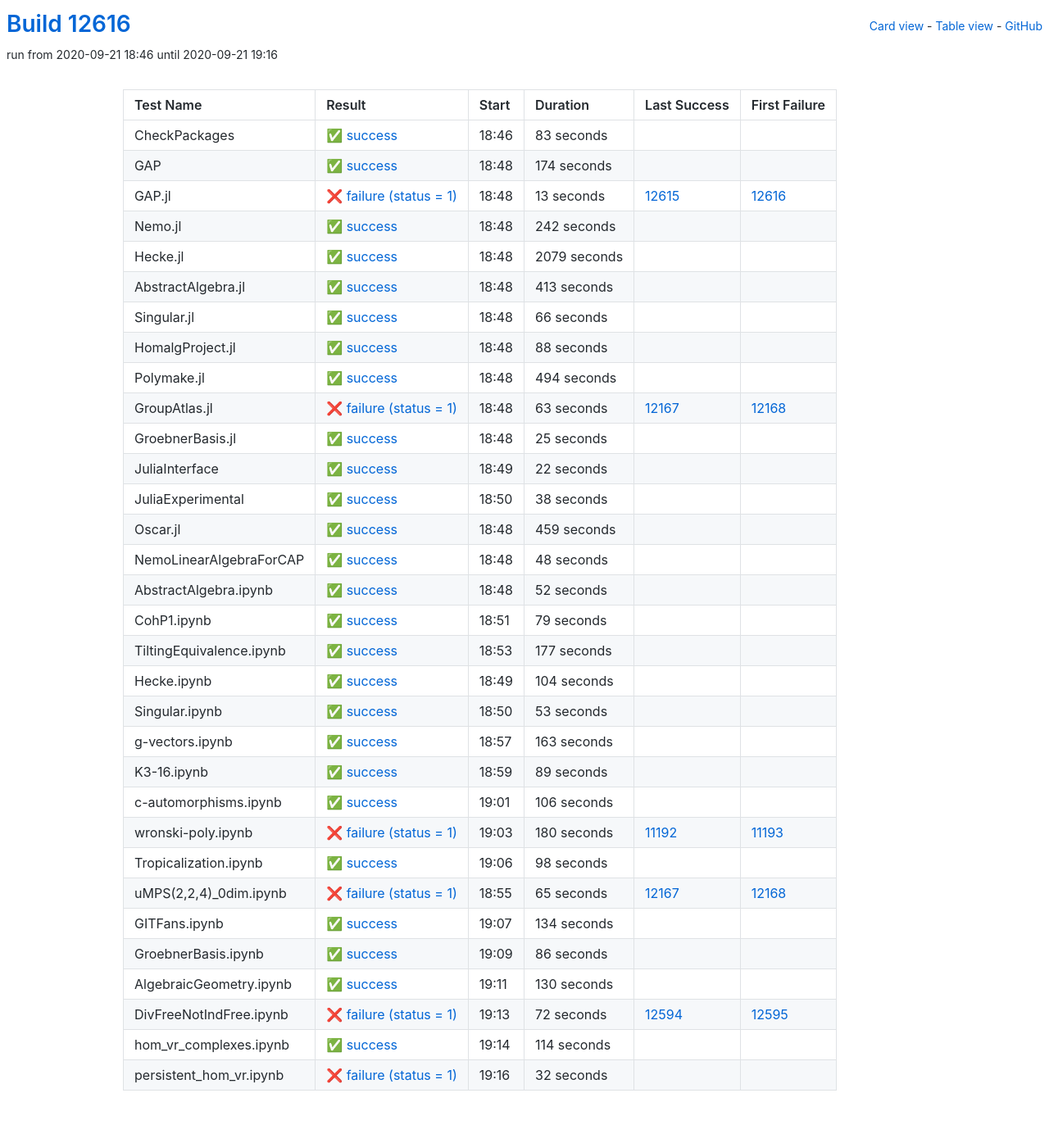
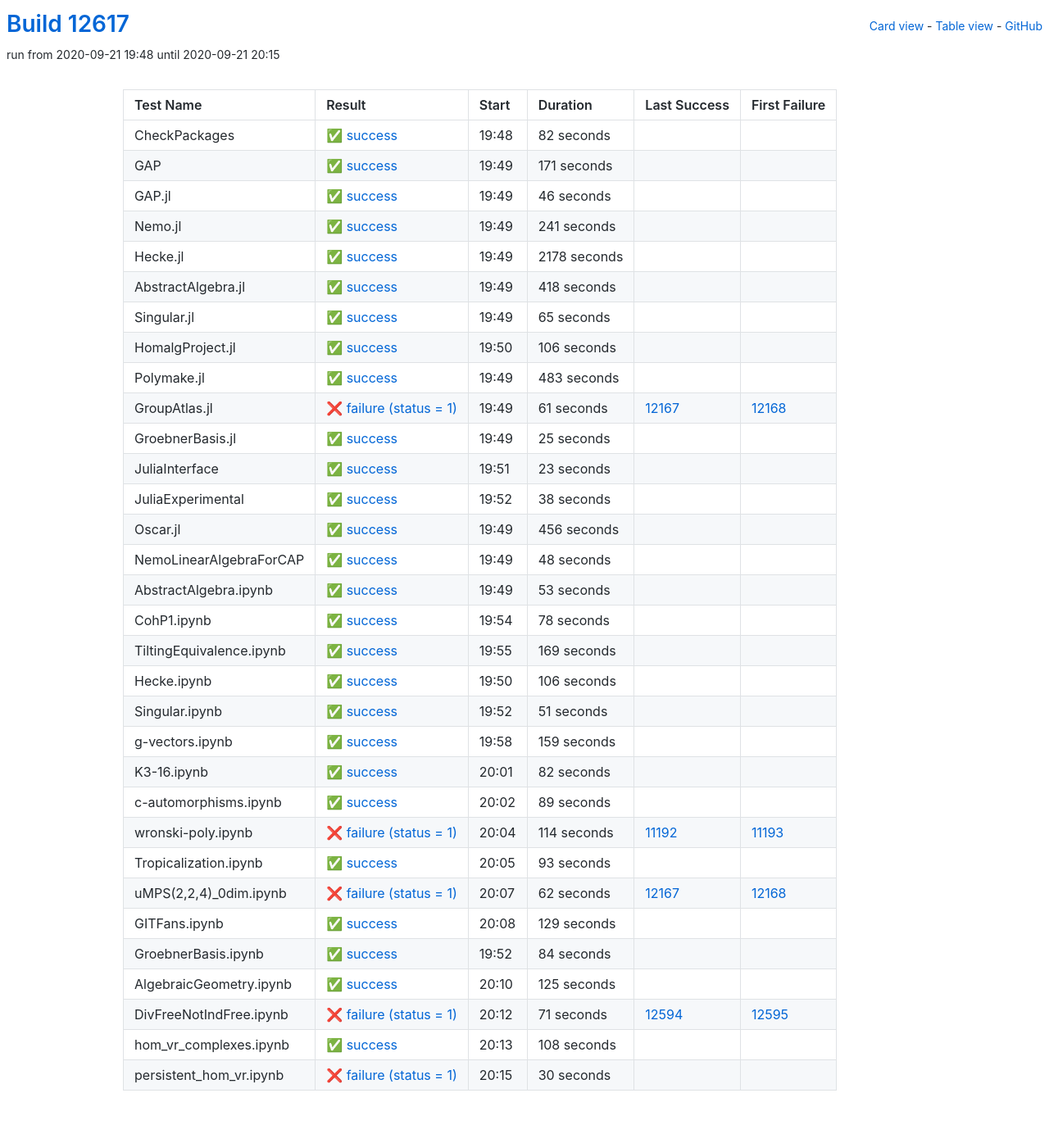
Before and after one commit to oscar-system/oscar-ci-status, a Jekyll site: the page built from table.html, in a window 1280 px wide. Shown: the whole page at 82% size. Built offline with Jekyll 4.4.1, drawn with Linux system fonts in a browser that asks for light colours.

Commit message:
Build #12617

```diff
--- a/_data/ci.yml
+++ b/_data/ci.yml
@@ -1,6 +1,6 @@
 ---
-build: 12616
-build_url: https://oscarci.mathematik.uni-kl.de/job/oscar/12616/
+build: 12617
+build_url: https://oscarci.mathematik.uni-kl.de/job/oscar/12617/
 job: oscar
 organization: oscar-system
 repo: oscar-ci-status
@@ -8,128 +8,128 @@
 tests:
 - name: CheckPackages
   id: checkpackages
-  log: https://oscarci.mathematik.uni-kl.de/job/oscar/12616/artifact/logs/build-12616/CheckPackages.log
-  start: 2020-09-21 18:46
+  log: https://oscarci.mathematik.uni-kl.de/job/oscar/12617/artifact/logs/build-12617/CheckPackages.log
+  start: 2020-09-21 19:48
   success: true
   exitcode: 0
   status: success
-  duration: 83
+  duration: 82
   last_success: false
   last_success_url:
   first_failure: false
   first_failure_url:
 - name: GAP
   id: gap
-  log: https://oscarci.mathematik.uni-kl.de/job/oscar/12616/artifact/logs/build-12616/GAP.log
-  start: 2020-09-21 18:48
+  log: https://oscarci.mathematik.uni-kl.de/job/oscar/12617/artifact/logs/build-12617/GAP.log
+  start: 2020-09-21 19:49
   success: true
   exitcode: 0
   status: success
-  duration: 174
+  duration: 171
   last_success: false
   last_success_url:
   first_failure: false
   first_failure_url:
 - name: GAP.jl
   id: gap-jl
-  log: https://oscarci.mathematik.uni-kl.de/job/oscar/12616/artifact/logs/build-12616/GAP.jl.log
-  start: 2020-09-21 18:48
-  success: false
-  exitcode: 1
-  status: failure
-  duration: 13
-  last_success: 12615
-  last_success_url: https://oscarci.mathematik.uni-kl.de/job/oscar/12615/
-  first_failure: 12616
-  first_failure_url: https://oscarci.mathematik.uni-kl.de/job/oscar/12616/
-- name: Nemo.jl
-  id: nemo-jl
-  log: https://oscarci.mathematik.uni-kl.de/job/oscar/12616/artifact/logs/build-12616/Nemo.jl.log
-  start: 2020-09-21 18:48
+  log: https://oscarci.mathematik.uni-kl.de/job/oscar/12617/artifact/logs/build-12617/GAP.jl.log
+  start: 2020-09-21 19:49
   success: true
   exitcode: 0
   status: success
-  duration: 242
+  duration: 46
+  last_success: false
+  last_success_url:
+  first_failure: false
+  first_failure_url:
+- name: Nemo.jl
+  id: nemo-jl
+  log: https://oscarci.mathematik.uni-kl.de/job/oscar/12617/artifact/logs/build-12617/Nemo.jl.log
+  start: 2020-09-21 19:49
+  success: true
+  exitcode: 0
+  status: success
+  duration: 241
   last_success: false
   last_success_url:
   first_failure: false
   first_failure_url:
 - name: Hecke.jl
   id: hecke-jl
-  log: https://oscarci.mathematik.uni-kl.de/job/oscar/12616/artifact/logs/build-12616/Hecke.jl.log
-  start: 2020-09-21 18:48
+  log: https://oscarci.mathematik.uni-kl.de/job/oscar/12617/artifact/logs/build-12617/Hecke.jl.log
+  start: 2020-09-21 19:49
   success: true
   exitcode: 0
   status: success
-  duration: 2079
+  duration: 2178
   last_success: false
   last_success_url:
   first_failure: false
   first_failure_url:
 - name: AbstractAlgebra.jl
   id: abstractalgebra-jl
-  log: https://oscarci.mathematik.uni-kl.de/job/oscar/12616/artifact/logs/build-12616/AbstractAlgebra.jl.log
-  start: 2020-09-21 18:48
+  log: https://oscarci.mathematik.uni-kl.de/job/oscar/12617/artifact/logs/build-12617/AbstractAlgebra.jl.log
+  start: 2020-09-21 19:49
   success: true
   exitcode: 0
   status: success
-  duration: 413
+  duration: 418
   last_success: false
   last_success_url:
   first_failure: false
   first_failure_url:
 - name: Singular.jl
   id: singular-jl
-  log: https://oscarci.mathematik.uni-kl.de/job/oscar/12616/artifact/logs/build-12616/Singular.jl.log
-  start: 2020-09-21 18:48
+  log: https://oscarci.mathematik.uni-kl.de/job/oscar/12617/artifact/logs/build-12617/Singular.jl.log
+  start: 2020-09-21 19:49
   success: true
   exitcode: 0
   status: success
-  duration: 66
+  duration: 65
   last_success: false
   last_success_url:
   first_failure: false
   first_failure_url:
 - name: HomalgProject.jl
   id: homalgproject-jl
-  log: https://oscarci.mathematik.uni-kl.de/job/oscar/12616/artifact/logs/build-12616/HomalgProject.jl.log
-  start: 2020-09-21 18:48
+  log: https://oscarci.mathematik.uni-kl.de/job/oscar/12617/artifact/logs/build-12617/HomalgProject.jl.log
+  start: 2020-09-21 19:50
   success: true
   exitcode: 0
   status: success
-  duration: 88
+  duration: 106
   last_success: false
   last_success_url:
   first_failure: false
   first_failure_url:
 - name: Polymake.jl
   id: polymake-jl
-  log: https://oscarci.mathematik.uni-kl.de/job/oscar/12616/artifact/logs/build-12616/Polymake.jl.log
-  start: 2020-09-21 18:48
+  log: https://oscarci.mathematik.uni-kl.de/job/oscar/12617/artifact/logs/build-12617/Polymake.jl.log
+  start: 2020-09-21 19:49
   success: true
   exitcode: 0
   status: success
-  duration: 494
+  duration: 483
   last_success: false
   last_success_url:
   first_failure: false
   first_failure_url:
 - name: GroupAtlas.jl
   id: groupatlas-jl
-  log: https://oscarci.mathematik.uni-kl.de/job/oscar/12616/artifact/logs/build-12616/GroupAtlas.jl.log
-  start: 2020-09-21 18:48
+  log: https://oscarci.mathematik.uni-kl.de/job/oscar/12617/artifact/logs/build-12617/GroupAtlas.jl.log
+  start: 2020-09-21 19:49
   success: false
   exitcode: 1
   status: failure
-  duration: 63
+  duration: 61
   last_success: 12167
   last_success_url: https://oscarci.mathematik.uni-kl.de/job/oscar/12167/
   first_failure: 12168
   first_failure_url: https://oscarci.mathematik.uni-kl.de/job/oscar/12168/
 - name: GroebnerBasis.jl
   id: groebnerbasis-jl
-  log: https://oscarci.mathematik.uni-kl.de/job/oscar/12616/artifact/logs/build-12616/GroebnerBasis.jl.log
-  start: 2020-09-21 18:48
+  log: https://oscarci.mathematik.uni-kl.de/job/oscar/12617/artifact/logs/build-12617/GroebnerBasis.jl.log
+  start: 2020-09-21 19:49
   success: true
   exitcode: 0
   status: success
@@ -140,20 +140,20 @@
   first_failure_url:
 - name: JuliaInterface
   id: juliainterface
-  log: https://oscarci.mathematik.uni-kl.de/job/oscar/12616/artifact/logs/build-12616/JuliaInterface.log
-  start: 2020-09-21 18:49
+  log: https://oscarci.mathematik.uni-kl.de/job/oscar/12617/artifact/logs/build-12617/JuliaInterface.log
+  start: 2020-09-21 19:51
   success: true
   exitcode: 0
   status: success
-  duration: 22
+  duration: 23
   last_success: false
   last_success_url:
   first_failure: false
   first_failure_url:
 - name: JuliaExperimental
   id: juliaexperimental
-  log: https://oscarci.mathematik.uni-kl.de/job/oscar/12616/artifact/logs/build-12616/JuliaExperimental.log
-  start: 2020-09-21 18:50
+  log: https://oscarci.mathematik.uni-kl.de/job/oscar/12617/artifact/logs/build-12617/JuliaExperimental.log
+  start: 2020-09-21 19:52
   success: true
   exitcode: 0
   status: success
@@ -164,20 +164,20 @@
   first_failure_url:
 - name: Oscar.jl
   id: oscar-jl
-  log: https://oscarci.mathematik.uni-kl.de/job/oscar/12616/artifact/logs/build-12616/Oscar.jl.log
-  start: 2020-09-21 18:48
+  log: https://oscarci.mathematik.uni-kl.de/job/oscar/12617/artifact/logs/build-12617/Oscar.jl.log
+  start: 2020-09-21 19:49
   success: true
   exitcode: 0
   status: success
-  duration: 459
+  duration: 456
   last_success: false
   last_success_url:
   first_failure: false
   first_failure_url:
 - name: NemoLinearAlgebraForCAP
   id: nemolinearalgebraforcap
-  log: https://oscarci.mathematik.uni-kl.de/job/oscar/12616/artifact/logs/build-12616/NemoLinearAlgebraForCAP.log
-  start: 2020-09-21 18:48
+  log: https://oscarci.mathematik.uni-kl.de/job/oscar/12617/artifact/logs/build-12617/NemoLinearAlgebraForCAP.log
+  start: 2020-09-21 19:49
   success: true
   exitcode: 0
   status: success
@@ -188,56 +188,8 @@
   first_failure_url:
 - name: AbstractAlgebra.ipynb
   id: abstractalgebra-ipynb
-  log: https://oscarci.mathematik.uni-kl.de/job/oscar/12616/artifact/logs/build-12616/AbstractAlgebra.ipynb.log
-  start: 2020-09-21 18:48
-  success: true
-  exitcode: 0
-  status: success
-  duration: 52
-  last_success: false
-  last_success_url:
-  first_failure: false
-  first_failure_url:
-- name: CohP1.ipynb
-  id: cohp1-ipynb
-  log: https://oscarci.mathematik.uni-kl.de/job/oscar/12616/artifact/logs/build-12616/CohP1.ipynb.log
-  start: 2020-09-21 18:51
-  success: true
-  exitcode: 0
-  status: success
-  duration: 79
-  last_success: false
-  last_success_url:
-  first_failure: false
-  first_failure_url:
-- name: TiltingEquivalence.ipynb
-  id: tiltingequivalence-ipynb
-  log: https://oscarci.mathematik.uni-kl.de/job/oscar/12616/artifact/logs/build-12616/TiltingEquivalence.ipynb.log
-  start: 2020-09-21 18:53
-  success: true
-  exitcode: 0
-  status: success
-  duration: 177
-  last_success: false
-  last_success_url:
-  first_failure: false
-  first_failure_url:
-- name: Hecke.ipynb
-  id: hecke-ipynb
-  log: https://oscarci.mathematik.uni-kl.de/job/oscar/12616/artifact/logs/build-12616/Hecke.ipynb.log
-  start: 2020-09-21 18:49
-  success: true
-  exitcode: 0
-  status: success
-  duration: 104
-  last_success: false
-  last_success_url:
-  first_failure: false
-  first_failure_url:
-- name: Singular.ipynb
-  id: singular-ipynb
-  log: https://oscarci.mathematik.uni-kl.de/job/oscar/12616/artifact/logs/build-12616/Singular.ipynb.log
-  start: 2020-09-21 18:50
+  log: https://oscarci.mathematik.uni-kl.de/job/oscar/12617/artifact/logs/build-12617/AbstractAlgebra.ipynb.log
+  start: 2020-09-21 19:49
   success: true
   exitcode: 0
   status: success
@@ -246,22 +198,82 @@
   last_success_url:
   first_failure: false
   first_failure_url:
-- name: g-vectors.ipynb
-  id: g-vectors-ipynb
-  log: https://oscarci.mathematik.uni-kl.de/job/oscar/12616/artifact/logs/build-12616/g-vectors.ipynb.log
-  start: 2020-09-21 18:57
+- name: CohP1.ipynb
+  id: cohp1-ipynb
+  log: https://oscarci.mathematik.uni-kl.de/job/oscar/12617/artifact/logs/build-12617/CohP1.ipynb.log
+  start: 2020-09-21 19:54
   success: true
   exitcode: 0
   status: success
-  duration: 163
+  duration: 78
+  last_success: false
+  last_success_url:
+  first_failure: false
+  first_failure_url:
+- name: TiltingEquivalence.ipynb
+  id: tiltingequivalence-ipynb
+  log: https://oscarci.mathematik.uni-kl.de/job/oscar/12617/artifact/logs/build-12617/TiltingEquivalence.ipynb.log
+  start: 2020-09-21 19:55
+  success: true
+  exitcode: 0
+  status: success
+  duration: 169
+  last_success: false
+  last_success_url:
+  first_failure: false
+  first_failure_url:
+- name: Hecke.ipynb
+  id: hecke-ipynb
+  log: https://oscarci.mathematik.uni-kl.de/job/oscar/12617/artifact/logs/build-12617/Hecke.ipynb.log
+  start: 2020-09-21 19:50
+  success: true
+  exitcode: 0
+  status: success
+  duration: 106
+  last_success: false
+  last_success_url:
+  first_failure: false
+  first_failure_url:
+- name: Singular.ipynb
+  id: singular-ipynb
+  log: https://oscarci.mathematik.uni-kl.de/job/oscar/12617/artifact/logs/build-12617/Singular.ipynb.log
+  start: 2020-09-21 19:52
+  success: true
+  exitcode: 0
+  status: success
+  duration: 51
+  last_success: false
+  last_success_url:
+  first_failure: false
+  first_failure_url:
+- name: g-vectors.ipynb
+  id: g-vectors-ipynb
+  log: https://oscarci.mathematik.uni-kl.de/job/oscar/12617/artifact/logs/build-12617/g-vectors.ipynb.log
+  start: 2020-09-21 19:58
+  success: true
+  exitcode: 0
+  status: success
+  duration: 159
   last_success: false
   last_success_url:
   first_failure: false
   first_failure_url:
 - name: K3-16.ipynb
   id: k3-16-ipynb
-  log: https://oscarci.mathematik.uni-kl.de/job/oscar/12616/artifact/logs/build-12616/K3-16.ipynb.log
-  start: 2020-09-21 18:59
+  log: https://oscarci.mathematik.uni-kl.de/job/oscar/12617/artifact/logs/build-12617/K3-16.ipynb.log
+  start: 2020-09-21 20:01
+  success: true
+  exitcode: 0
+  status: success
+  duration: 82
+  last_success: false
+  last_success_url:
+  first_failure: false
+  first_failure_url:
+- name: c-automorphisms.ipynb
+  id: c-automorphisms-ipynb
+  log: https://oscarci.mathematik.uni-kl.de/job/oscar/12617/artifact/logs/build-12617/c-automorphisms.ipynb.log
+  start: 2020-09-21 20:02
   success: true
   exitcode: 0
   status: success
@@ -270,122 +282,110 @@
   last_success_url:
   first_failure: false
   first_failure_url:
-- name: c-automorphisms.ipynb
-  id: c-automorphisms-ipynb
-  log: https://oscarci.mathematik.uni-kl.de/job/oscar/12616/artifact/logs/build-12616/c-automorphisms.ipynb.log
-  start: 2020-09-21 19:01
-  success: true
-  exitcode: 0
-  status: success
-  duration: 106
-  last_success: false
-  last_success_url:
-  first_failure: false
-  first_failure_url:
 - name: wronski-poly.ipynb
   id: wronski-poly-ipynb
-  log: https://oscarci.mathematik.uni-kl.de/job/oscar/12616/artifact/logs/build-12616/wronski-poly.ipynb.log
-  start: 2020-09-21 19:03
+  log: https://oscarci.mathematik.uni-kl.de/job/oscar/12617/artifact/logs/build-12617/wronski-poly.ipynb.log
+  start: 2020-09-21 20:04
   success: false
   exitcode: 1
   status: failure
-  duration: 180
+  duration: 114
   last_success: 11192
   last_success_url: https://oscarci.mathematik.uni-kl.de/job/oscar/11192/
   first_failure: 11193
   first_failure_url: https://oscarci.mathematik.uni-kl.de/job/oscar/11193/
 - name: Tropicalization.ipynb
   id: tropicalization-ipynb
-  log: https://oscarci.mathematik.uni-kl.de/job/oscar/12616/artifact/logs/build-12616/Tropicalization.ipynb.log
-  start: 2020-09-21 19:06
+  log: https://oscarci.mathematik.uni-kl.de/job/oscar/12617/artifact/logs/build-12617/Tropicalization.ipynb.log
+  start: 2020-09-21 20:05
   success: true
   exitcode: 0
   status: success
-  duration: 98
+  duration: 93
   last_success: false
   last_success_url:
   first_failure: false
   first_failure_url:
 - name: uMPS(2,2,4)_0dim.ipynb
   id: umps-2-2-4-0dim-ipynb
-  log: https://oscarci.mathematik.uni-kl.de/job/oscar/12616/artifact/logs/build-12616/uMPS-2-2-4-_0dim.ipynb.log
-  start: 2020-09-21 18:55
+  log: https://oscarci.mathematik.uni-kl.de/job/oscar/12617/artifact/logs/build-12617/uMPS-2-2-4-_0dim.ipynb.log
+  start: 2020-09-21 20:07
   success: false
   exitcode: 1
   status: failure
-  duration: 65
+  duration: 62
   last_success: 12167
   last_success_url: https://oscarci.mathematik.uni-kl.de/job/oscar/12167/
   first_failure: 12168
   first_failure_url: https://oscarci.mathematik.uni-kl.de/job/oscar/12168/
 - name: GITFans.ipynb
   id: gitfans-ipynb
-  log: https://oscarci.mathematik.uni-kl.de/job/oscar/12616/artifact/logs/build-12616/GITFans.ipynb.log
-  start: 2020-09-21 19:07
+  log: https://oscarci.mathematik.uni-kl.de/job/oscar/12617/artifact/logs/build-12617/GITFans.ipynb.log
+  start: 2020-09-21 20:08
   success: true
   exitcode: 0
   status: success
-  duration: 134
+  duration: 129
   last_success: false
   last_success_url:
   first_failure: false
   first_failure_url:
 - name: GroebnerBasis.ipynb
   id: groebnerbasis-ipynb
-  log: https://oscarci.mathematik.uni-kl.de/job/oscar/12616/artifact/logs/build-12616/GroebnerBasis.ipynb.log
-  start: 2020-09-21 19:09
+  log: https://oscarci.mathematik.uni-kl.de/job/oscar/12617/artifact/logs/build-12617/GroebnerBasis.ipynb.log
+  start: 2020-09-21 19:52
   success: true
   exitcode: 0
   status: success
-  duration: 86
+  duration: 84
   last_success: false
   last_success_url:
   first_failure: false
   first_failure_url:
 - name: AlgebraicGeometry.ipynb
   id: algebraicgeometry-ipynb
-  log: https://oscarci.mathematik.uni-kl.de/job/oscar/12616/artifact/logs/build-12616/AlgebraicGeometry.ipynb.log
-  start: 2020-09-21 19:11
+  log: https://oscarci.mathematik.uni-kl.de/job/oscar/12617/artifact/logs/build-12617/AlgebraicGeometry.ipynb.log
+  start: 2020-09-21 20:10
   success: true
   exitcode: 0
   status: success
-  duration: 130
+  duration: 125
   last_success: false
   last_success_url:
   first_failure: false
   first_failure_url:
 - name: DivFreeNotIndFree.ipynb
   id: divfreenotindfree-ipynb
-  log: https://oscarci.mathematik.uni-kl.de/job/oscar/12616/artifact/logs/build-12616/DivFreeNotIndFree.ipynb.log
-  start: 2020-09-21 19:13
+  log: https://oscarci.mathematik.uni-kl.de/job/oscar/12617/artifact/logs/build-12617/DivFreeNotIndFree.ipynb.log
+  start: 2020-09-21 20:12
   success: false
   exitcode: 1
   status: failure
-  duration: 72
+  duration: 71
   last_success: 12594
   last_success_url: https://oscarci.mathematik.uni-kl.de/job/oscar/12594/
   first_failure: 12595
   first_failure_url: https://oscarci.mathematik.uni-kl.de/job/oscar/12595/
 - name: hom_vr_complexes.ipynb
   id: hom-vr-complexes-ipynb
-  log: https://oscarci.mathematik.uni-kl.de/job/oscar/12616/artifact/logs/build-12616/hom_vr_complexes.ipynb.log
-  start: 2020-09-21 19:14
+  log: https://oscarci.mathematik.uni-kl.de/job/oscar/12617/artifact/logs/build-12617/hom_vr_complexes.ipynb.log
+  start: 2020-09-21 20:13
   success: true
   exitcode: 0
   status: success
-  duration: 114
+  duration: 108
   last_success: false
   last_success_url:
   first_failure: false
   first_failure_url:
 - name: persistent_hom_vr.ipynb
   id: persistent-hom-vr-ipynb
-  log: https://oscarci.mathematik.uni-kl.de/job/oscar/12616/artifact/logs/build-12616/persistent_hom_vr.ipynb.log
-  start: 2020-09-21 19:16
+  log: https://oscarci.mathematik.uni-kl.de/job/oscar/12617/artifact/logs/build-12617/persistent_hom_vr.ipynb.log
+  start: 2020-09-21 20:15
   success: false
   exitcode: 1
   status: failure
-  duration: 32
+  duration: 30
   last_success: false
   last_success_url:
   first_failure: false
```
Also changed, not shown: README.md.
